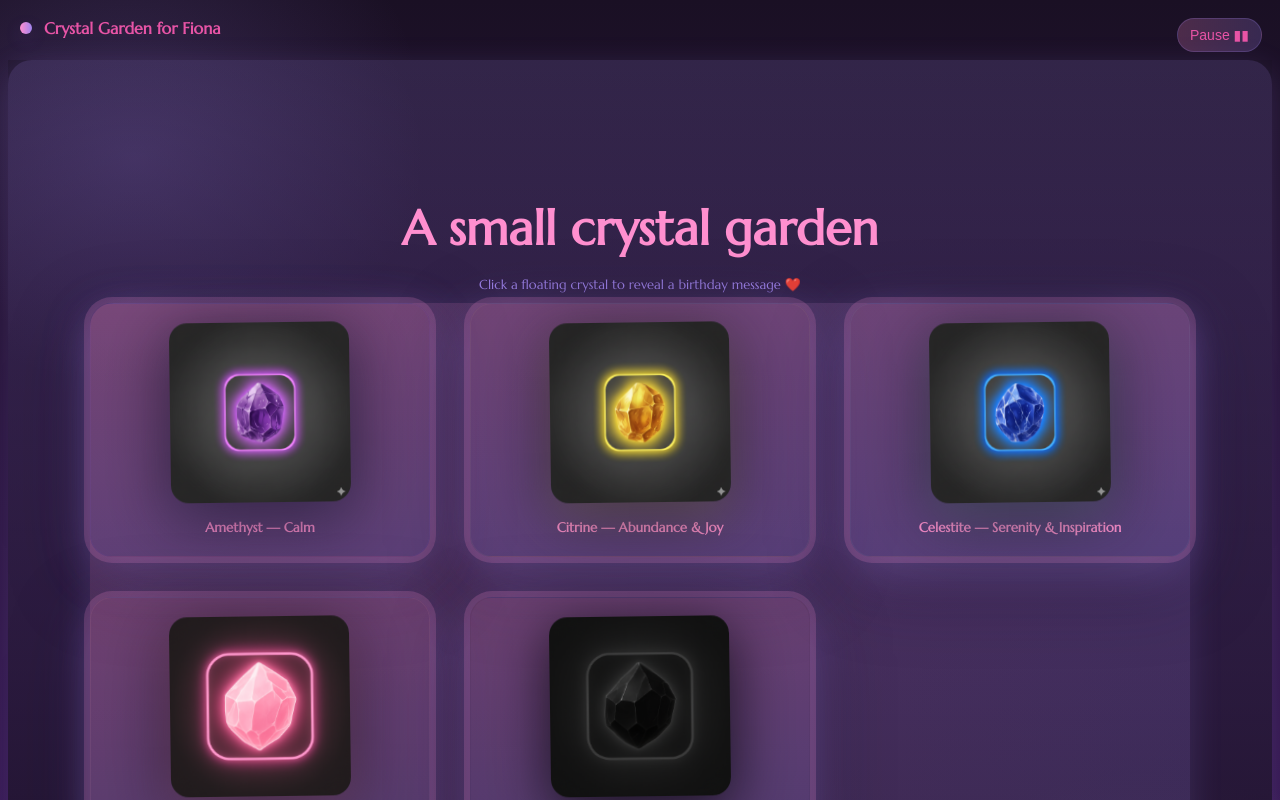
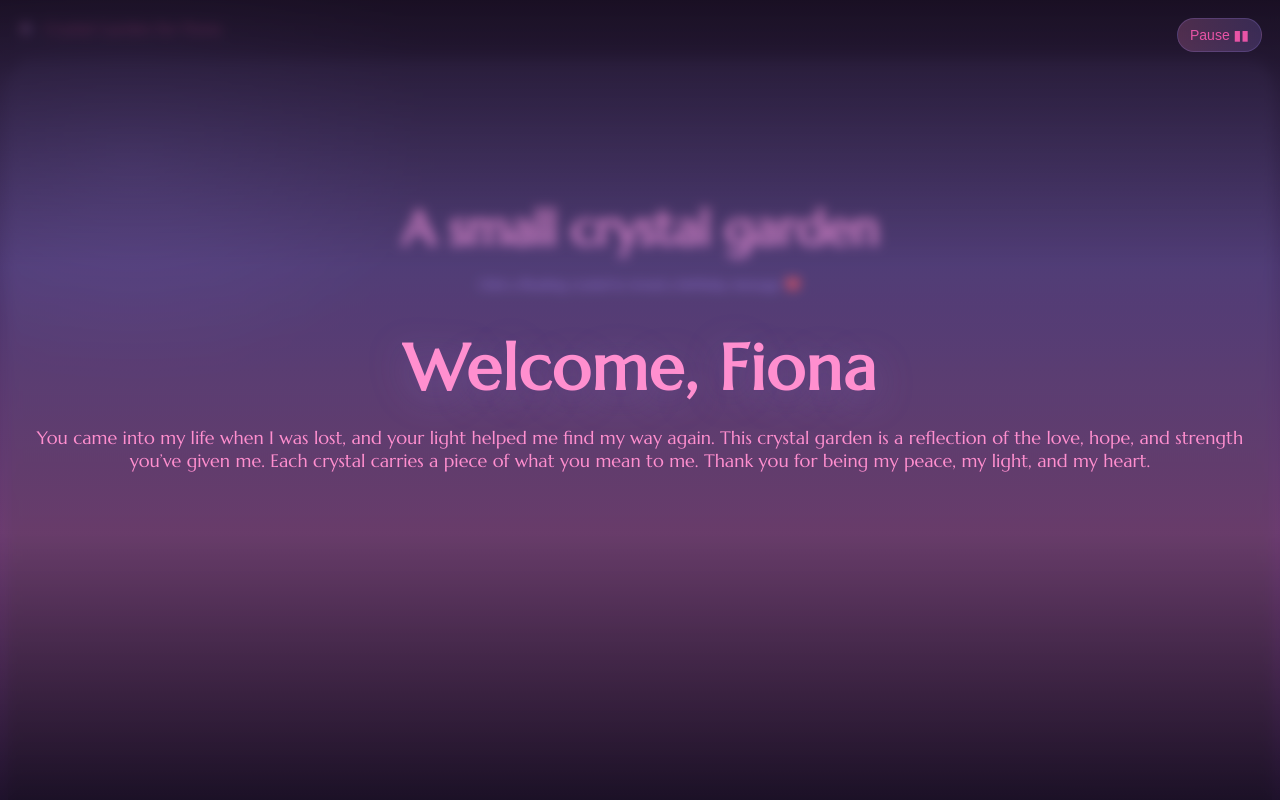
Before and after one commit to yusufbn-dev/birthday-site, a plain HTML site: page Birthday/index.html in a window 1280 px wide. Shown: the top 800 px of the page. Drawn offline with Linux system fonts and the light colour scheme.

Commit message:
Update index.html

```diff
--- a/Birthday/index.html
+++ b/Birthday/index.html
@@ -471,9 +471,10 @@
     <div id="welcome" class="welcome" aria-hidden="false">
       <h1>Welcome, Fiona</h1>
       <p>
-        You are a light in my life. This garden is a small reflection of the
-        love, hope, and strength you've given me. I hope each crystal reminds
-        you how deeply you are cherished.
+        You came into my life when I was lost, and your light helped me find my
+        way again. This crystal garden is a reflection of the love, hope, and
+        strength you’ve given me. Each crystal carries a piece of what you mean
+        to me. Thank you for being my peace, my light, and my heart.
       </p>
     </div>
 
@@ -530,33 +531,33 @@
       const crystals = [
         {
           id: "amethyst",
-          title: "Amethyst — Calm",
+          title: "Amethyst — Calm & Clarity",
           message:
-            "Amethyst brings calm and clarity. May you find peace and gentle strength in every moment. Thank you for being a beam of hope in my darkest times and helping me find myself.",
+            "Amethyst reminds me of the peace you bring into my life. You appeared when I felt lost, and your light helped me see clearly again. You’ve shown me calm in chaos and reminded me that hope always finds a way.",
           img: "images/amethyst-crystal.png",
           color: "violet",
         },
         {
           id: "citrine",
-          title: "Citrine — Abundance & Joy",
+          title: "Citrine — Joy & Encouragement",
           message:
-            "Citrine is the stone of joy and abundance. May its golden light fill your days with optimism, creativity, and bright new beginnings. Your friendship has uplifted me more than words can say.",
+            "Citrine shines with joy, just like the way you light up my days. You’ve inspired me to keep going, to dream again, and to believe that brighter things are always ahead. Your encouragement became the spark that changed everything.",
           img: "images/yellow-crystal.png",
           color: "yellow",
         },
         {
           id: "celestite",
-          title: "Celestite — Serenity & Inspiration",
+          title: "Celestite — Faith & Connection",
           message:
-            "Celestite brings gentle serenity and inspiration. May its sky-blue light fill your days with peace, clarity, and uplifting dreams. I love you so much, thank you for always being there and helping me become who I am.",
+            "Celestite carries the energy of trust and divine connection. You helped me find faith again — in life, in myself, and in something bigger. You’ve been my peace, my grounding, and my reminder that some souls are meant to meet.",
           img: "images/blue-celestite.png",
           color: "blue",
         },
         {
           id: "rose-quartz",
-          title: "Rose Quartz — Love & Kindness",
+          title: "Rose Quartz — Love & Warmth",
           message:
-            "Rose Quartz glows with gentle love and compassion. I hope you feel surrounded by warmth, kindness, and deep care. Your friendship is a gift, and your loving spirit has made my world brighter.",
+            "Rose Quartz glows softly like the love and care you’ve given me. You are my comfort — the one person I could open up to fully. I love you so much, Fiona. You’ve changed my life with your warmth, and I’m endlessly grateful for you.",
           img: "images/rose-quartz.png",
           color: "rose",
         },
@@ -564,7 +565,7 @@
           id: "black-obsidian",
           title: "Black Obsidian — Protection & Strength",
           message:
-            "Black Obsidian stands for protection and grounding. May you feel safe, strong, and supported in every step you take. Let its energy help you stand firm and move forward with confidence.",
+            "Black Obsidian stands for grounding and protection. It reminds me of your strength — how you’ve stood by me through everything and kept me centered when I felt like falling apart. You are my safe space, my anchor, and my light.",
           img: "images/black-obsidian.png",
           color: "black",
         },
@@ -628,11 +629,11 @@
             // autoplay blocked — leave controls to user
           });
 
-        // Welcome shows initially; hide after 5 seconds
+        // Welcome shows initially; hide after 10 seconds
         setTimeout(() => {
           if (welcome) welcome.style.display = "none";
           showGarden();
-        }, 5000);
+        }, 10000);
       });
 
       /* Card modal functions */
```
